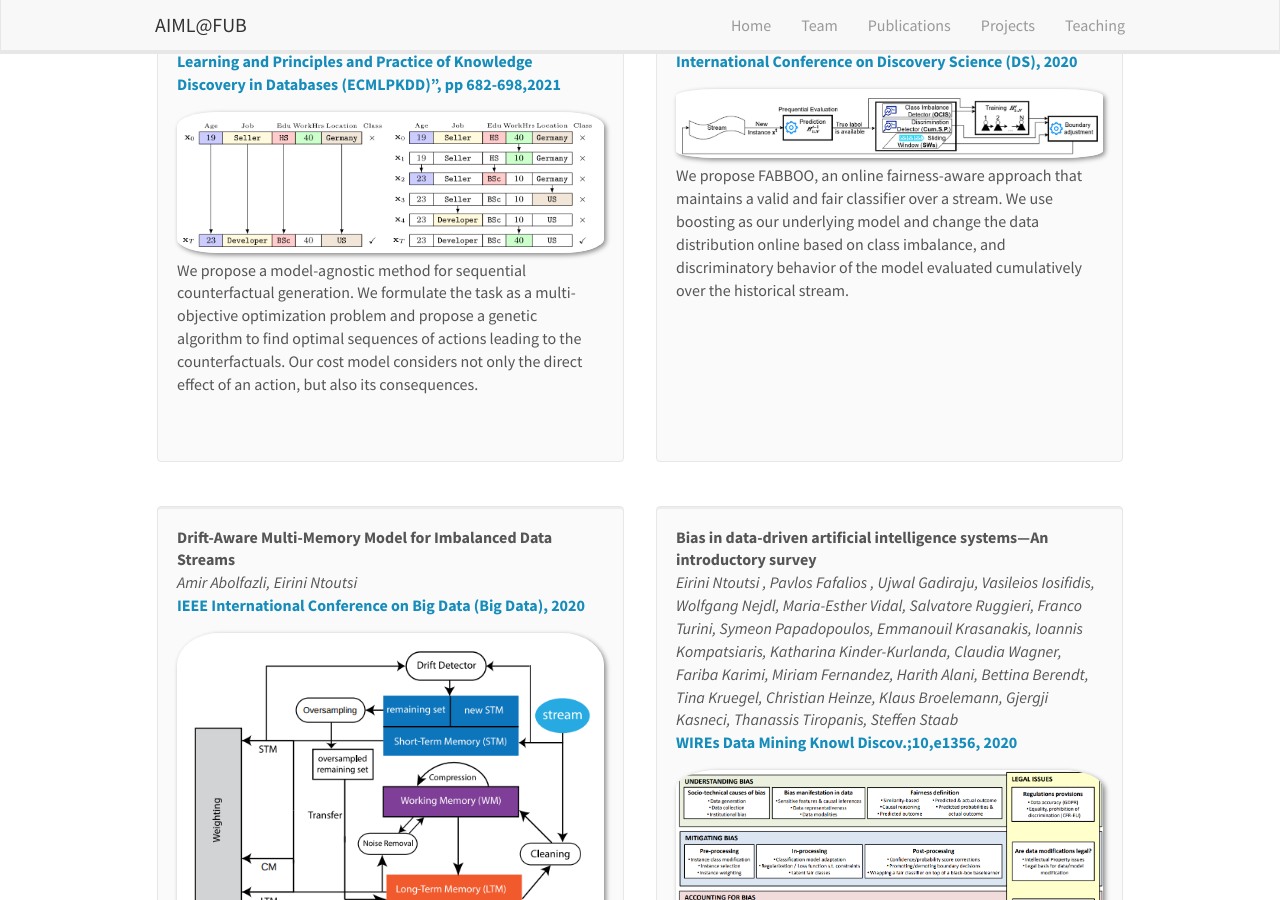
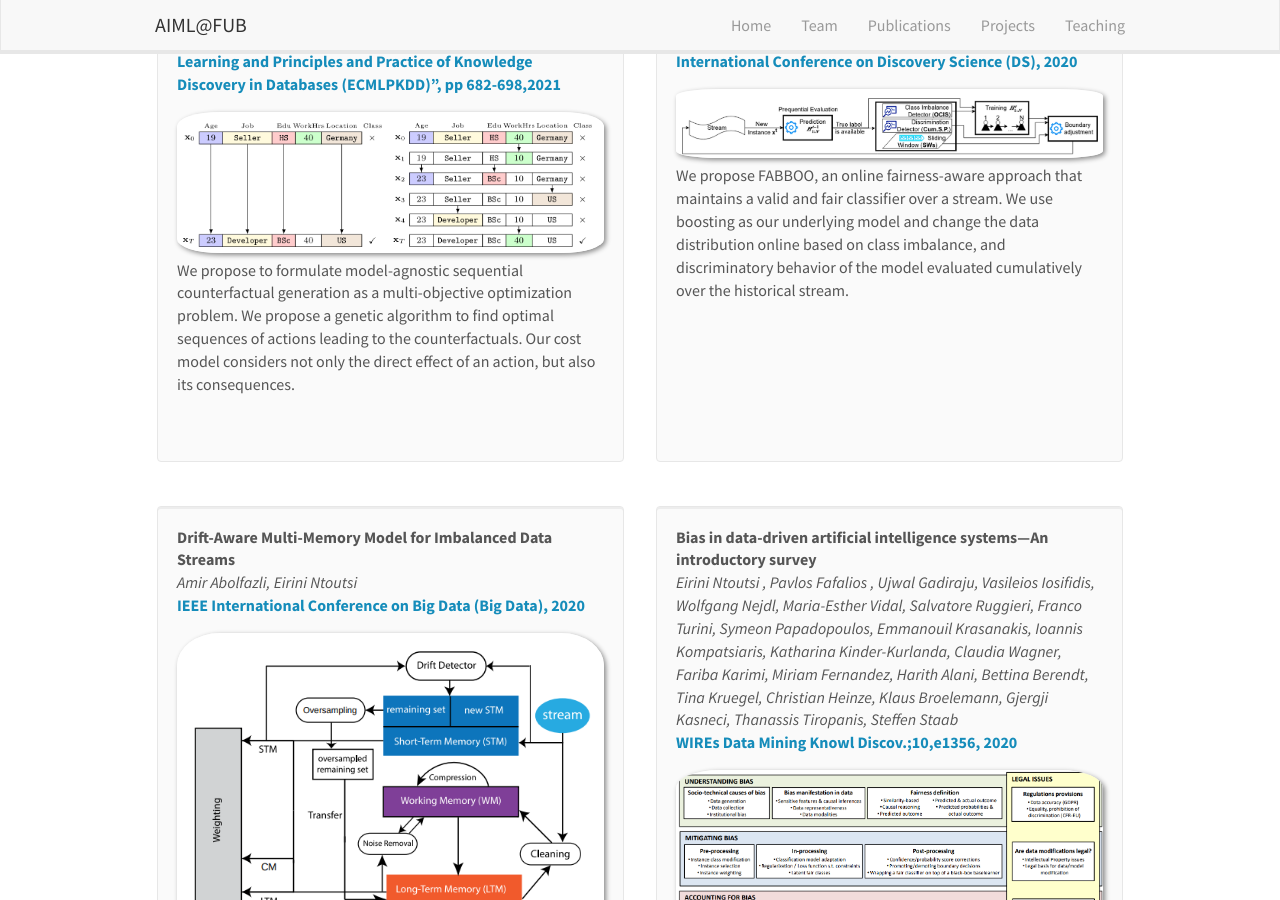
Before and after one commit to AIML-research/AIML-research.github.io, a Jekyll site: the page built from _pages/publications.md, in a window 1280 px wide and 900 px high, scrolled down 1327 px. Built offline with Jekyll 4.4.1, drawn with Linux system fonts in a browser that asks for light colours; nearby versions of some CDN libraries.

Commit message:
Update publist.yml

```diff
--- a/_data/publist.yml
+++ b/_data/publist.yml
@@ -94,7 +94,7 @@
 
 - title: "Consequence-aware Sequential Counterfactual Generation"
   image: Philip2021.png
-  description: We propose a model-agnostic method for sequential counterfactual generation. We formulate the task as a multi-objective optimization problem and propose a genetic algorithm to find optimal sequences of actions leading to the counterfactuals. Our cost model considers not only the direct effect of an action, but also its consequences.
+  description: We propose to formulate model-agnostic sequential counterfactual generation as a multi-objective optimization problem. We propose a genetic algorithm to find optimal sequences of actions leading to the counterfactuals. Our cost model considers not only the direct effect of an action, but also its consequences.
   authors: Philip Naumann , Eirini Ntoutsi
   link:
     url: https://link.springer.com/chapter/10.1007%2F978-3-030-86520-7_42
```
